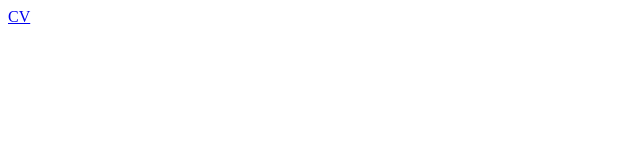
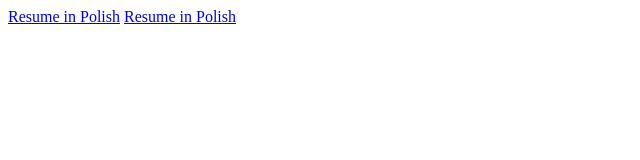
Before and after one commit to Pawel-Marcin-Chojnacki/Pawel-Marcin-Chojnacki.github.io, a plain HTML site: page index.html in a window 1280 px wide. Shown: the whole page, without its empty margins (0-640 px from the left). Drawn offline with Linux system fonts and the light colour scheme.

Commit message:
CV in my homepage.

```diff
--- a/index.html
+++ b/index.html
@@ -1 +1,2 @@
-<a href="CV.html">CV</a>
+<a href="https://github.com/Pawel-Marcin-Chojnacki/cv/raw/master/Pawel-Chojnacki-english.pdf">Resume in Polish</a>
+<a href="https://github.com/Pawel-Marcin-Chojnacki/cv/raw/master/Pawel-Chojnacki-polish.pdf">Resume in Polish</a>
```
